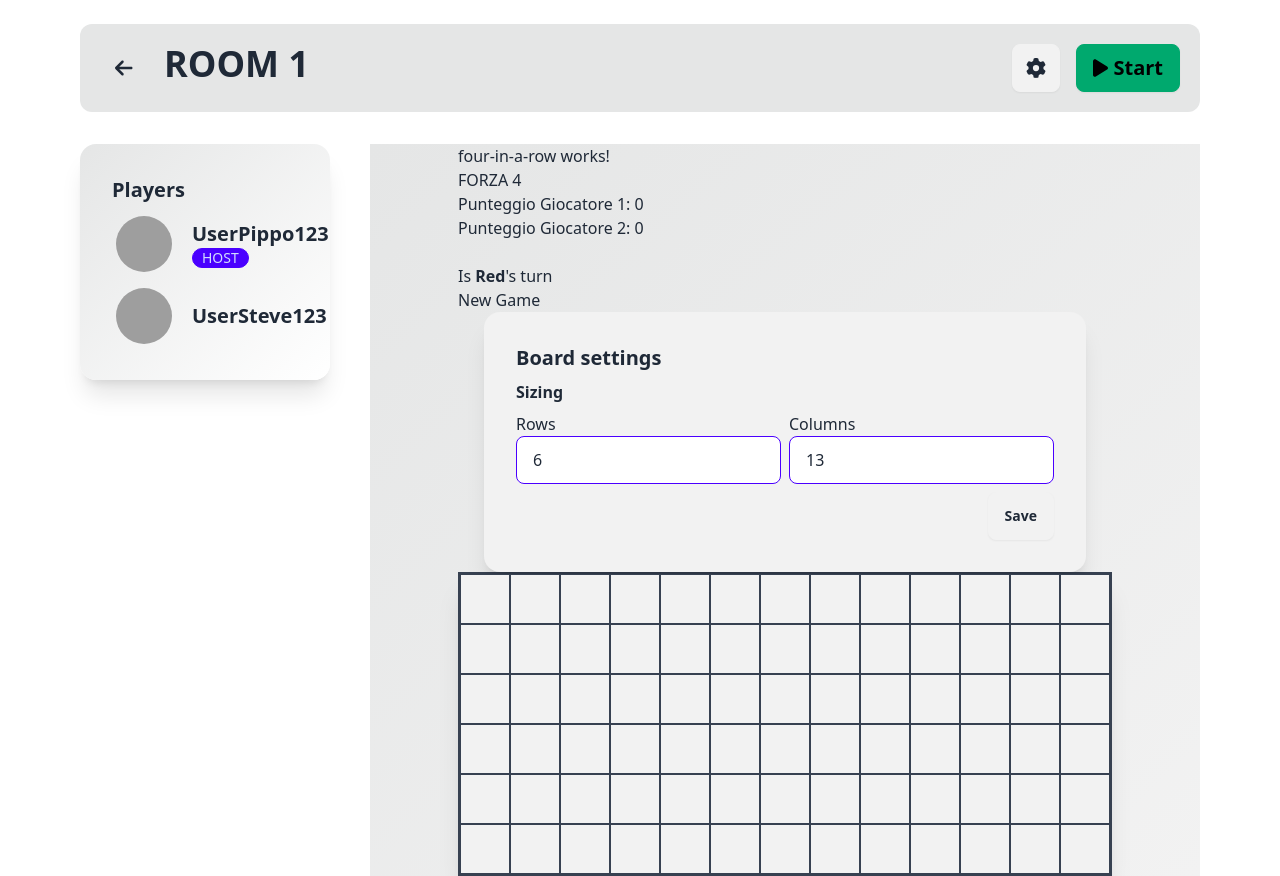
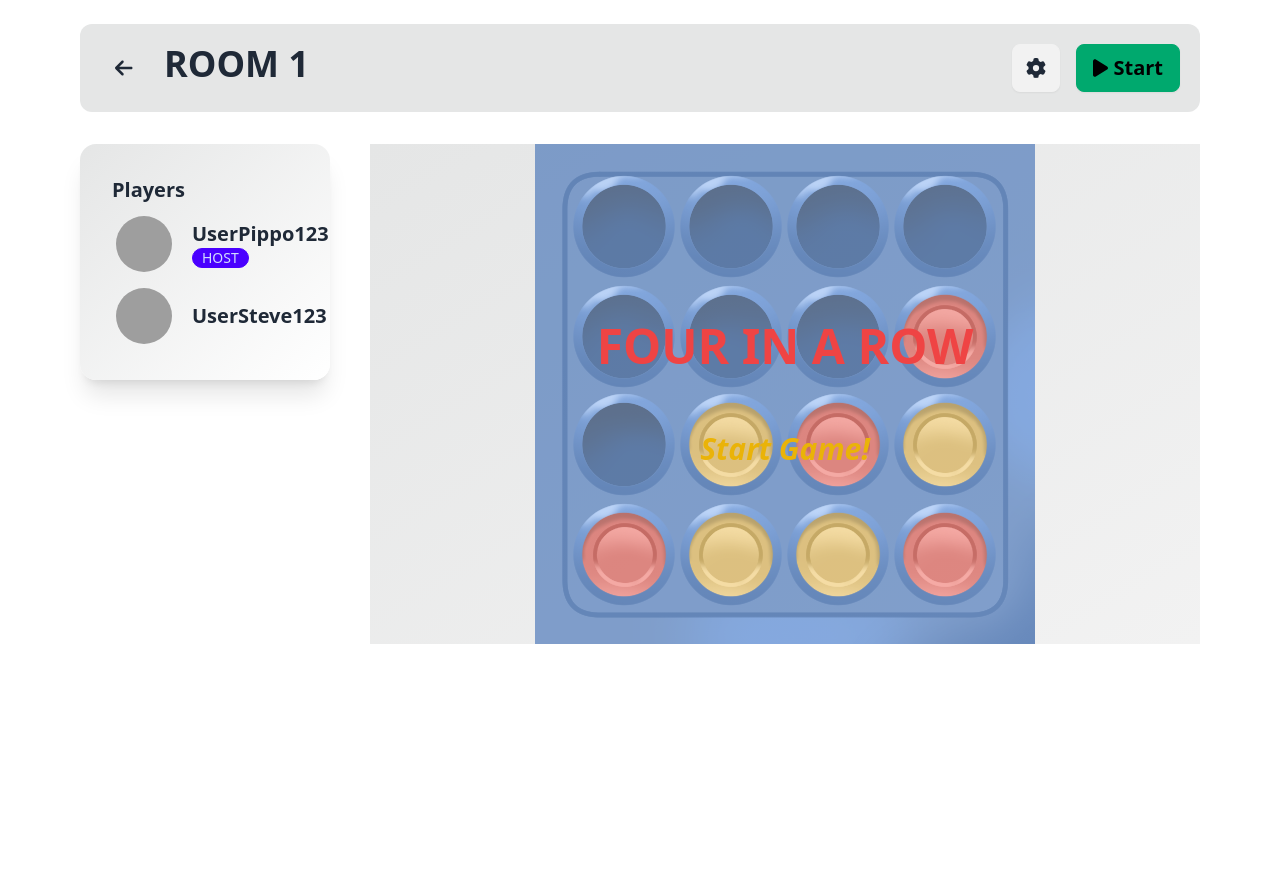
Before and after one commit to stefanodenti/4-in-a-row, an Angular app: page /room/1 in a window 1280 px wide. After the commit the page ends 800 px from the top, so only its background shows below. Built offline with nearby package versions, Linux system fonts and the light colour scheme; grey boxes are pictures that could not be loaded.

Commit message:
feat: game integration fix: room and modal component

```diff
--- a/src/app/core/models/room.model.ts
+++ b/src/app/core/models/room.model.ts
@@ -1,3 +1,4 @@
+import { FourInARowSettings } from './../../games/four-in-a-row/models/four-in-a-row.model';
 export interface Room {
     id: string;
     name: string;
@@ -5,6 +6,7 @@ export interface Room {
     game: string;
     state: RoomStateEnum;
     players: User[];
+    settings?: FourInARowSettings | any;
 }
 export enum RoomStateEnum {
     Waiting = 'waiting',
--- a/src/app/games/four-in-a-row/components/four-in-a-row-settings/four-in-a-row-settings.component.ts
+++ b/src/app/games/four-in-a-row/components/four-in-a-row-settings/four-in-a-row-settings.component.ts
@@ -1,12 +1,27 @@
-import { Component } from '@angular/core';
+import { Component, EventEmitter, Input, Output } from '@angular/core';
+import { FourInARowSettings } from '../../models/four-in-a-row.model';
+import { FormsModule } from '@angular/forms';
+import { faCheck } from '@fortawesome/free-solid-svg-icons';
+import { FontAwesomeModule } from '@fortawesome/angular-fontawesome';
 
 @Component({
   selector: 'app-four-in-a-row-settings',
   standalone: true,
-  imports: [],
+  imports: [FormsModule, FontAwesomeModule],
   templateUrl: './four-in-a-row-settings.component.html',
-  styleUrl: './four-in-a-row-settings.component.scss'
+  styleUrl: './four-in-a-row-settings.component.scss',
 })
 export class FourInARowSettingsComponent {
+  faCheck = faCheck;
+  @Output() changeSettings: EventEmitter<FourInARowSettings> =
+    new EventEmitter<FourInARowSettings>();
+  settings: FourInARowSettings = {
+    rows: 6,
+    columns: 7,
+    winCondition: 4,
+  };
 
+  save() {
+    this.changeSettings.emit(this.settings);
+  }
 }
--- a/src/app/games/four-in-a-row/four-in-a-row.component.html
+++ b/src/app/games/four-in-a-row/four-in-a-row.component.html
@@ -1,44 +1,27 @@
-<p>four-in-a-row works!</p>
-<h1 class="uppercase">Forza 4</h1>
-
-<div class="scores">
-  <div>Punteggio Giocatore 1: {{ playerOneScore }}</div>
-  <div>Punteggio Giocatore 2: {{ playerTwoScore }}</div>
+<div class="flex gap-10" *ngIf="gameReady">
+  <div class="scores text-lg">
+    <div class="flex items-center gap-3">
+      <span class="badge badge-error"></span>
+      {{ playerOneScore?.player?.username }}: {{ playerOneScore?.score }}
+    </div>
+    <div class="flex items-center gap-3">
+      <span class="badge badge-warning"></span>
+      {{ playerTwoScore?.player?.username }}: {{ playerTwoScore?.score }}
+    </div>
     <br />
-  <div>
-    Is <b>{{ currentPlayer === 1 ? "Red" : "Yellow" }}</b
+    <div class="text-xl">
+      Is
+      <b
+        [ngClass]="{
+          'text-error': currentPlayer === 1,
+          'text-warning': currentPlayer !== 1
+        }"
+        >{{ currentPlayer === 1 ? "Red" : "Yellow" }}</b
       >'s turn
     </div>
   </div>
-<div class="controls">
-  <button (click)="restartGame()">
-    {{ isMatchOver ? "New Game" : "Restart Game" }}
-  </button>
-</div>
-<div class="flex items-center justify-center" *ngIf="gameReady">
-  <div class="card bg-base-200 shadow-xl" *ngIf="isMatchOver">
-    <div class="card-body">
-      <div class="card-title">Board settings</div>
 
-      <div class="font-bold">Sizing</div>
-      <div class="flex gap-2">
-        <div class="form-control">
-          <label>Rows</label>
-          <input class="input input-primary" type="number" [(ngModel)]="rows" />
-        </div>
-        <div class="form-control">
-          <label>Columns</label>
-          <input class="input input-primary" type="number" [(ngModel)]="cols" />
-        </div>
-      </div>
-      <div class="card-actions justify-end">
-        <button class="btn" (click)="initializeBoard()">Save</button>
-      </div>
-    </div>
-  </div>
-</div>
-
-<div class="flex items-center justify-center" *ngIf="gameReady">
+  <div class="flex items-center justify-center">
     <div class="board shadow-xl">
       <div *ngFor="let row of board; let i = index" class="row">
         <div
@@ -61,3 +44,35 @@
       </div>
     </div>
   </div>
+</div>
+<div class="flex justify-center items-center" *ngIf="!gameReady">
+  <div class="absolute z-20 text-5xl text-red-500 font-extrabold text-center">
+    <span class="uppercase">Four in a row</span>
+    <br /><br />
+    <span class="text-yellow-500 italic text-3xl">Start Game!</span>
+  </div>
+  <img
+    src="assets/images/4-in-a-row.png"
+    alt="4 in a row"
+    class="w-full opacity-60 dark:opacity-40"
+  />
+</div>
+
+<ng-template #winnerModal>
+  <div class="flex flex-col gap-8">
+    <div class="text-4xl font-bold text-center">
+      <span>{{ winner?.username }}</span> won!
+    </div>
+    <div class="text-center">
+      <button class="btn btn-success" (click)="restartGame()">Start Game!</button>
+    </div>
+  </div>
+</ng-template>
+<ng-template #drawModal>
+  <div class="p-10">
+    <div class="text-6xl font-bold text-center">Draw!</div>
+    <div class="text-center mt-4">
+      <button class="btn btn-success" (click)="restartGame()">Start Game!</button>
+    </div>
+  </div>
+</ng-template>
--- a/src/app/games/four-in-a-row/four-in-a-row.component.scss
+++ b/src/app/games/four-in-a-row/four-in-a-row.component.scss
@@ -31,12 +31,12 @@
 }
 
 .token {
+  @apply z-10;
   position: absolute;
   width: calc(85% - 2px);
   aspect-ratio: 1 / 1;
   border-radius: 50%;
   animation: fall 0.5s cubic-bezier(0.96, 0.12, 0.37, 1.05); /* Animazione di caduta */
-  z-index: 100;
   box-sizing: border-box;
   display: grid;
   place-items: center;
--- a/src/app/games/four-in-a-row/four-in-a-row.component.ts
+++ b/src/app/games/four-in-a-row/four-in-a-row.component.ts
@@ -1,34 +1,71 @@
 import { CommonModule } from '@angular/common';
-import { Component } from '@angular/core';
+import {
+  Component,
+  ElementRef,
+  EventEmitter,
+  Input,
+  Output,
+  TemplateRef,
+  ViewChild,
+} from '@angular/core';
 import { FormsModule } from '@angular/forms';
+import { FourInARowSettings, PlayerScore } from './models/four-in-a-row.model';
+import { User } from '../../core/models/room.model';
+import { ModalService } from '../../core/service/modal.service';
+import { ModalComponent } from '../../core/components/modal/modal.component';
+import { FontAwesomeModule } from '@fortawesome/angular-fontawesome';
 
 @Component({
   selector: 'app-four-in-a-row',
   standalone: true,
-  imports: [CommonModule, FormsModule],
+  imports: [CommonModule, FontAwesomeModule],
   templateUrl: './four-in-a-row.component.html',
   styleUrl: './four-in-a-row.component.scss',
 })
 export class FourInARowComponent {
-  rows: number = 6;
-  cols: number = 13;
+  @ViewChild('winnerModal') winnerModal: TemplateRef<HTMLElement> | undefined;
+  @ViewChild('drawModal') drawModal: TemplateRef<HTMLElement> | undefined;
+  @Input() settings: FourInARowSettings = {
+    rows: 9,
+    columns: 9,
+    winCondition: 4,
+  };
+  winner: User | undefined;
+  @Input() set players(user: User[]) {
+    this.playerOneScore = { player: user[0], score: 0 };
+    this.playerTwoScore = { player: user[1], score: 0 };
+  }
+  @Input() set changeState(event: 'start' | 'stop' | 'restart') {
+    console.log(event);
+    if (event === 'start') {
+      this.isMatchOver = false;
+      this.initializeBoard();
+    }
+    if (event === 'stop') {
+      this.initializeBoard();
+      this.gameReady = false;
+      this.isMatchOver = true;
+    }
+    if (event === 'restart') {
+      this.restartGame();
+    }
+  }
+  @Output() endGame: EventEmitter<void> = new EventEmitter<void>();
   currentPlayer: number = 1;
   board: number[][] = [];
-  playerOneScore: number = 0;
-  playerTwoScore: number = 0;
+  playerOneScore: PlayerScore | undefined;
+  playerTwoScore: PlayerScore | undefined;
   isMatchOver: boolean = true;
   isTokenFalling: boolean = false;
   gameReady: boolean = false;
-
-  ngOnInit() {
-    this.initializeBoard();
-  }
+  modal: ModalComponent | undefined;
+  constructor(private modalService: ModalService) {}
 
   initializeBoard() {
     this.board = [];
-    for (let i = 0; i < this.rows; i++) {
+    for (let i = 0; i < this.settings.rows; i++) {
       this.board[i] = [];
-      for (let j = 0; j < this.cols; j++) {
+      for (let j = 0; j < this.settings.columns; j++) {
         this.board[i][j] = 0;
       }
     }
@@ -43,13 +80,16 @@ export class FourInARowComponent {
     this.initializeBoard();
     this.currentPlayer = 1;
     this.isMatchOver = false;
+    if (this.modal) this.modal.close();
   }
 
   updateScore() {
+    if (this.playerOneScore === undefined || this.playerTwoScore === undefined)
+      return;
     if (this.currentPlayer === 1) {
-      this.playerOneScore++;
+      this.playerOneScore.score++;
     } else {
-      this.playerTwoScore++;
+      this.playerTwoScore.score++;
     }
   }
 
@@ -64,7 +104,7 @@ export class FourInARowComponent {
     }
 
     i = col + 1;
-    while (i < this.cols && this.board[row][i] === player) {
+    while (i < this.settings.columns && this.board[row][i] === player) {
       count++;
       i++;
     }
@@ -101,7 +141,11 @@ export class FourInARowComponent {
 
     i = row + 1;
     j = col + 1;
-    while (i < this.rows && j < this.cols && this.board[i][j] === player) {
+    while (
+      i < this.settings.rows &&
+      j < this.settings.columns &&
+      this.board[i][j] === player
+    ) {
       count++;
       i++;
       j++;
@@ -116,7 +160,7 @@ export class FourInARowComponent {
     i = row - 1;
     j = col + 1;
 
-    while (i >= 0 && j < this.cols && this.board[i][j] === player) {
+    while (i >= 0 && j < this.settings.columns && this.board[i][j] === player) {
       count++;
       i--;
       j++;
@@ -124,7 +168,7 @@ export class FourInARowComponent {
 
     i = row + 1;
     j = col - 1;
-    while (i < this.rows && j >= 0 && this.board[i][j] === player) {
+    while (i < this.settings.rows && j >= 0 && this.board[i][j] === player) {
       count++;
       i++;
       j--;
@@ -134,10 +178,6 @@ export class FourInARowComponent {
   }
 
   checkForWin(row: number, col: number): boolean {
-    // Implementa qui la logica per controllare se c'è una vittoria
-    // in base alla mossa effettuata nella riga e colonna specificate.
-    // Controlla orizzontale, verticale e diagonale per una sequenza di 4 gettoni dello stesso giocatore.
-    // Restituisce true se c'è una vittoria, altrimenti false.
     return (
       this.checkHorizontal(row, col) ||
       this.checkVertical(row, col) ||
@@ -146,18 +186,18 @@ export class FourInARowComponent {
   }
 
   makeMove(col: number) {
+    console.log(col, this.isMatchOver, this.isTokenFalling, this.settings.rows);
     if (this.isMatchOver || this.isTokenFalling) {
       return;
     }
 
-    for (let i = 0; i <= this.rows - 1; i++) {
+    for (let i = 0; i <= this.settings.rows - 1; i++) {
       if (this.board[i][col] === 0) {
         const currentCellPlayer = this.currentPlayer;
 
         this.isTokenFalling = true;
 
         this.board[i][col] = currentCellPlayer; // Mostra il gettone dopo un breve ritardo per l'animazione di caduta
-
         setTimeout(() => {
           this.isTokenFalling = false; // Resetta il flag per permettere di effettuare una nuova mossa
         }, 500);
@@ -169,21 +209,34 @@ export class FourInARowComponent {
         ) {
           this.updateScore();
           setTimeout(() => {
-            alert(`Giocatore ${currentCellPlayer} ha vinto!`); // Mostra il risultato con un ritardo per mostrare prima il gettone
+            this.winner =
+              currentCellPlayer === 1
+                ? this.playerOneScore?.player
+                : this.playerTwoScore?.player;
+
+            this.winnerModal
+              ? (this.modal = this.modalService.openModal(this.winnerModal))
+              : alert(`Giocatore ${this.winner?.username} ha vinto!`); // Mostra il risultato con un ritardo per mostrare prima il gettone
           });
           this.isMatchOver = true;
+          this.initializeBoard();
+          this.endGame.emit();
         } else {
           let fullColumns = true;
-          for (let j = 0; j < this.cols; j++) {
-            if (this.board[this.rows - 1][j] === 0) {
+          for (let j = 0; j < this.settings.columns; j++) {
+            if (this.board[this.settings.columns - 1][j] === 0) {
               fullColumns = false;
               break;
             }
           }
 
           if (fullColumns) {
-            alert('La griglia è piena, nessuno ha vinto.');
+            this.drawModal
+              ? this.modalService.openModal(this.drawModal)
+              : alert('La griglia è piena, nessuno ha vinto.');
             this.isMatchOver = true;
+            this.initializeBoard();
+            this.endGame.emit();
           } else {
             this.currentPlayer = currentCellPlayer === 1 ? 2 : 1;
           }
--- a/src/app/pages/room/room.component.html
+++ b/src/app/pages/room/room.component.html
@@ -52,7 +52,7 @@
   <div class="xl:col-span-9 bg-gradient-to-br from-base-300 to-base-200">
     <div class="flex justify-center items-center">
       @if(room.game === '4 in a row'){
-      <app-four-in-a-row></app-four-in-a-row>
+      <app-four-in-a-row [settings]="room.settings" [players]="room.players" [changeState]="gameState" (endGame)="room.state = RoomStateEnum.Waiting"></app-four-in-a-row>
       }
     </div>
   </div>
@@ -61,6 +61,6 @@
 <!-- Settings Modal -->
 <ng-template #settings>
   @if(room.game === '4 in a row'){
-  <app-four-in-a-row-settings></app-four-in-a-row-settings>
+  <app-four-in-a-row-settings (changeSettings)="room.settings = $event"></app-four-in-a-row-settings>
   }
 </ng-template>
--- a/src/app/pages/room/room.component.ts
+++ b/src/app/pages/room/room.component.ts
@@ -1,33 +1,35 @@
-import { Component } from '@angular/core';
+import { Component, TemplateRef, ViewChild } from '@angular/core';
 import { Room, RoomStateEnum } from '../../core/models/room.model';
 import { ActivatedRoute, RouterLink, RouterModule } from '@angular/router';
-import { CommonModule } from '@angular/common';
+import { CommonModule, NgClass } from '@angular/common';
 import { FontAwesomeModule } from '@fortawesome/angular-fontawesome';
 import {
   faStop,
   faPlay,
   faCog,
   faRefresh,
-  faArrowLeft
+  faArrowLeft,
 } from '@fortawesome/free-solid-svg-icons';
 import { FourInARowSettingsComponent } from '../../games/four-in-a-row/components/four-in-a-row-settings/four-in-a-row-settings.component';
 import { FourInARowComponent } from '../../games/four-in-a-row/four-in-a-row.component';
-import { RoomPlayerListComponent } from "./components/room-player-list/room-player-list.component";
+import { RoomPlayerListComponent } from './components/room-player-list/room-player-list.component';
+import { ModalService } from '../../core/service/modal.service';
 @Component({
   selector: 'app-room',
   standalone: true,
   templateUrl: './room.component.html',
   styleUrl: './room.component.scss',
   imports: [
-        CommonModule,
+    NgClass,
     FontAwesomeModule,
     FourInARowSettingsComponent,
     FourInARowComponent,
     RouterLink,
-        RoomPlayerListComponent
-    ]
+    RoomPlayerListComponent,
+  ],
 })
 export default class RoomComponent {
+  @ViewChild('settings') settings: TemplateRef<HTMLElement> | undefined;
   //Icons
   faCog = faCog;
   faRefresh = faRefresh;
@@ -55,13 +57,25 @@ export default class RoomComponent {
   };
   roomId: string = '';
   RoomStateEnum = RoomStateEnum;
-  constructor(private route: ActivatedRoute) {
+
+  gameState: 'start' | 'stop' | 'restart' = 'stop';
+  constructor(
+    private route: ActivatedRoute,
+    private modalService: ModalService
+  ) {
     this.route.params.subscribe((params) => {
       this.roomId = params['id'];
+      // TODO: GET ROOM
+      if (this.room.game === '4 in a row')
+        this.room.settings = { rows: 9, columns: 9, winCondition: 4 };
     });
   }
 
   openGameSettings() {
+    if (this.settings) this.modalService.openModal(this.settings, {
+      title: 'Game Settings',
+      position:'bottom',
+    });
     console.log('openGameSettings');
   }
 
@@ -69,13 +83,16 @@ export default class RoomComponent {
     if (this.room.state === RoomStateEnum.Waiting) {
       this.room.state = RoomStateEnum.Playing;
       console.log('startGame');
+      this.gameState = 'start';
     } else {
       this.room.state = RoomStateEnum.Waiting;
       console.log('stopGame');
+      this.gameState = 'stop';
     }
   }
 
   restartGame() {
     console.log('restartGame');
+    this.gameState = 'restart';
   }
 }
```
Also changed, not shown: src/app/core/components/modal/modal.component.html (+10 -8 lines), src/app/games/four-in-a-row/components/four-in-a-row-settings/four-in-a-row-settings.component.html (+42 -1 lines), src/app/games/four-in-a-row/models/four-in-a-row.model.ts (added, +9 -0 lines). Lines whose indentation alone changed are shown as unchanged.
